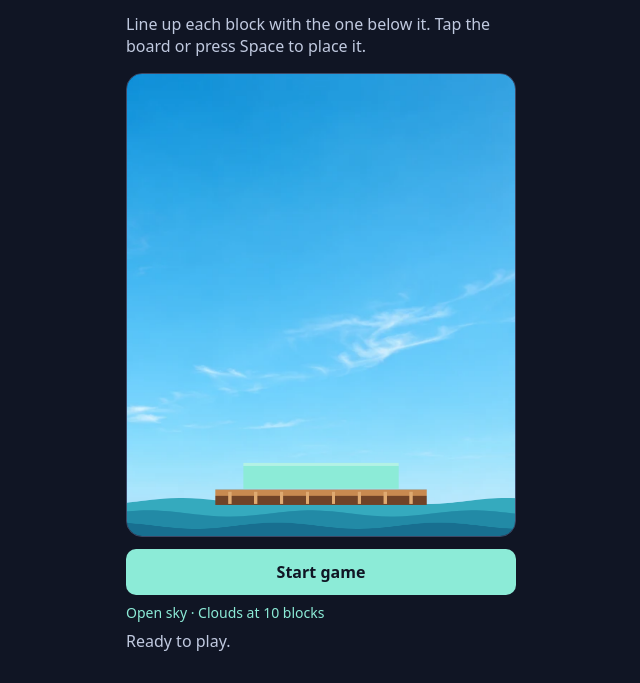
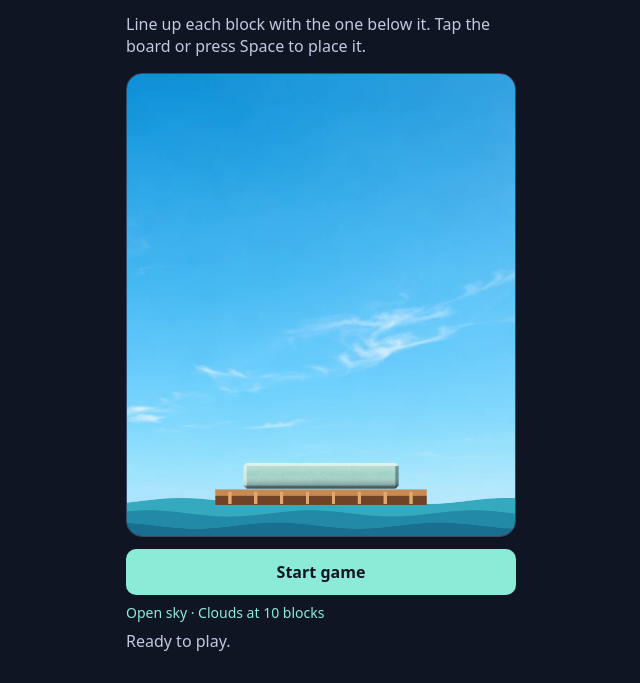
Before and after one commit to tle-1989/stacker, a plain HTML site: page preview/index.html in a window 1280 px wide. Shown: the part 117-800 px from the top of the page, without its empty margins (319-959 px from the left). Drawn offline with Linux system fonts and the light colour scheme.

Commit message:
Render realistic stone blocks

```diff
--- a/preview/index.html
+++ b/preview/index.html
@@ -82,6 +82,9 @@
     let phase;
     let camera;
     let lastFrame;
+    const stoneTexture = new Image();
+    stoneTexture.src = '../stone.webp';
+
     let sceneryTime = 0;
     let goldFlash;
     const flashDuration = 0.28;
@@ -144,10 +147,16 @@
         debris.push({ ...moving, width: left - moving.x, age: 0, drift: -1, breaking: true });
       }
       if (movingRight > right) {
-        debris.push({ ...moving, x: right, width: movingRight - right, age: 0, drift: 1, breaking: true });
+        debris.push({ ...moving, x: right, width: movingRight - right, textureOffset: right - moving.x, age: 0, drift: 1, breaking: true });
       }
 
-      tower.push({ x: left, width: right - left, y: moving.y, color: moving.color });
+      tower.push({
+        x: left,
+        width: right - left,
+        y: moving.y,
+        color: moving.color,
+        textureOffset: left - moving.x
+      });
       status.textContent = perfect ? 'Perfect placement!' : 'Place the block when it lines up.';
       const blocks = tower.length - 1;
       score.textContent = 'Score ' + blocks;
@@ -156,10 +165,48 @@
     }
 
     function drawBlock(block) {
-      context.fillStyle = block.color;
-      context.fillRect(block.x, block.y, block.width, blockHeight - 1);
-      context.fillStyle = '#ffffff55';
-      context.fillRect(block.x, block.y, block.width, 3);
+      const { x, y, width, color } = block;
+      const faceHeight = blockHeight - 1;
+      const bevel = Math.min(3, width / 3);
+      const gold = color === '#f8bd3d';
+      const lighting = context.createLinearGradient(0, y, 0, y + faceHeight);
+      lighting.addColorStop(0, '#ffffff55');
+      lighting.addColorStop(0.45, '#ffffff00');
+      lighting.addColorStop(1, '#171d2b88');
+
+      context.save();
+      context.beginPath();
+      context.moveTo(x + bevel, y);
+      context.lineTo(x + width - bevel, y);
+      context.lineTo(x + width, y + bevel);
+      context.lineTo(x + width, y + faceHeight - bevel);
+      context.lineTo(x + width - bevel, y + faceHeight);
+      context.lineTo(x + bevel, y + faceHeight);
+      context.lineTo(x, y + faceHeight - bevel);
+      context.lineTo(x, y + bevel);
+      context.closePath();
+      context.fillStyle = color;
+      context.fill();
+      context.clip();
+
+      if (stoneTexture.naturalWidth) {
+        const opacity = context.globalAlpha;
+        context.globalAlpha *= gold ? 0.12 : 0.46;
+        context.drawImage(stoneTexture,
+          (block.textureOffset ?? 0) * 2, 0, width * 2, faceHeight * 2,
+          x, y, width, faceHeight);
+        context.globalAlpha = opacity;
+      }
+
+      context.fillStyle = lighting;
+      context.fillRect(x, y, width, faceHeight);
+      context.fillStyle = gold ? '#fff2baaa' : '#ffffff85';
+      context.fillRect(x, y, width, bevel);
+      context.fillRect(x, y + bevel, bevel, faceHeight - bevel);
+      context.fillStyle = '#1a223966';
+      context.fillRect(x, y + faceHeight - bevel, width, bevel);
+      context.fillRect(x + width - bevel, y + bevel, bevel, faceHeight - bevel);
+      context.restore();
     }
 
     function drawDebris(piece) {
```
Also changed, not shown: index.html (+53 -6 lines), stone.webp (added).
